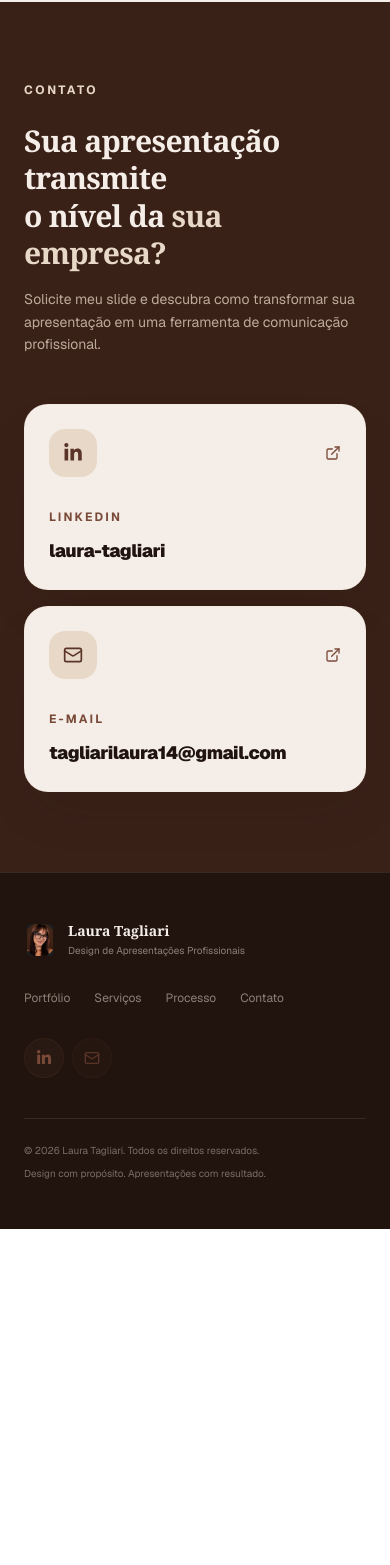
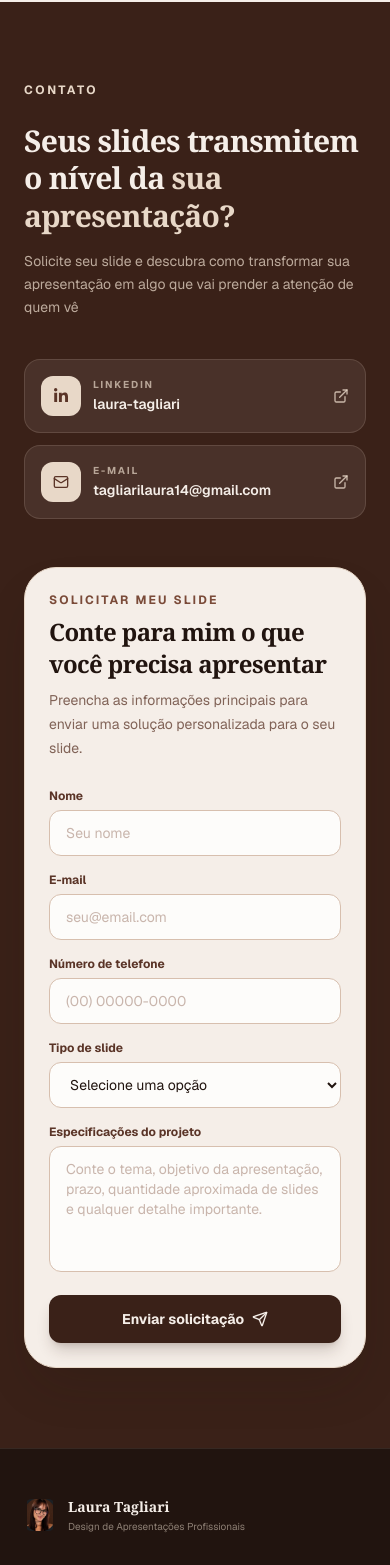
Before and after one commit to igorfc211-source/Portfolio-Laura, a Next.js app: page / in a window 390 px wide. Shown: the part 7899-9464 px from the top of the page. Before the commit the page ends 9128 px from the top, so only its background shows below. Built offline with nearby package versions, Linux system fonts and the light colour scheme.

Commit message:
feat: volta com o formulário

```diff
--- a/src/components/contacts.tsx
+++ b/src/components/contacts.tsx
@@ -2,7 +2,7 @@
 
 import { socials } from "@/src/lib/data/social";
 import { FadeIn } from "./ui/ui-components";
-import { LuExternalLink } from "react-icons/lu";
+import { LuExternalLink, LuSend } from "react-icons/lu";
 
 export function ContactSection() {
   return (
@@ -16,18 +16,15 @@ export function ContactSection() {
               </span>
 
               <h2 className="font-serif text-3xl md:text-4xl lg:text-5xl font-bold text-[#F5EEE8] tracking-tight leading-tight mb-4">
-                Sua apresentação transmite
+                Seus slides transmitem
                 <br />o nível da{" "}
-                <span className="text-[#E8D8C8]">sua empresa?</span>
+                <span className="text-[#E8D8C8]">sua apresentação?</span>
               </h2>
               <p className="text-sm text-[#E8D8C8]/75 leading-relaxed max-w-md">
-                Solicite meu slide e descubra como transformar sua apresentação em uma ferramenta de comunicação profissional.
+                Solicite seu slide e descubra como transformar sua apresentação em algo que vai prender a atenção de quem vê
               </p>
-            </div>
-          </FadeIn>
 
-          <FadeIn delay={0.15}>
-            <div className="grid grid-cols-1 gap-4 sm:grid-cols-2">
+              <div className="mt-10 grid grid-cols-1 gap-3 sm:grid-cols-2 lg:grid-cols-1">
                 {socials.map((social) => {
                   const Icon = social.icon;
 
@@ -36,25 +33,119 @@ export function ContactSection() {
                       key={social.id}
                       href={social.href}
                       target={social.id === "linkedin" ? "_blank" : undefined}
-                    rel={social.id === "linkedin" ? "noopener noreferrer" : undefined}
+                      rel={
+                        social.id === "linkedin"
+                          ? "noopener noreferrer"
+                          : undefined
+                      }
                       aria-label={`Abrir ${social.label} de Laura Tagliari`}
-                    className="group rounded-3xl border border-[#E8D8C8]/18 bg-[#F5EEE8] p-6 text-[#21140F] shadow-2xl shadow-[#21140F]/15 transition-all duration-300 hover:-translate-y-1 hover:bg-white focus-visible:outline-none focus-visible:ring-2 focus-visible:ring-[#E8D8C8]"
+                      className="group flex items-center justify-between rounded-2xl border border-[#E8D8C8]/15 bg-[#F5EEE8]/8 p-4 text-[#F5EEE8] transition-all duration-300 hover:-translate-y-0.5 hover:bg-[#F5EEE8]/12 focus-visible:outline-none focus-visible:ring-2 focus-visible:ring-[#E8D8C8]"
                     >
-                    <div className="mb-8 flex items-center justify-between">
-                      <span className="grid h-12 w-12 place-items-center rounded-2xl bg-[#E8D8C8] text-[#5A3427] transition-colors group-hover:bg-[#7A4A38] group-hover:text-[#F5EEE8]">
-                        <Icon className="h-5 w-5" />
+                      <span className="flex min-w-0 items-center gap-3">
+                        <span className="grid h-10 w-10 shrink-0 place-items-center rounded-xl bg-[#E8D8C8] text-[#5A3427]">
+                          <Icon className="h-4 w-4" />
                         </span>
-                      <LuExternalLink className="h-4 w-4 text-[#7A4A38] transition-transform group-hover:translate-x-0.5 group-hover:-translate-y-0.5" />
-                    </div>
-                    <p className="text-xs font-bold uppercase tracking-[0.18em] text-[#7A4A38]">
+                        <span className="min-w-0">
+                          <span className="block text-[10px] font-bold uppercase tracking-[0.18em] text-[#E8D8C8]/70">
                             {social.label}
-                    </p>
-                    <p className="mt-3 break-words text-lg font-black tracking-tight">
+                          </span>
+                          <span className="mt-0.5 block truncate text-sm font-semibold">
                             {social.handle}
-                    </p>
+                          </span>
+                        </span>
+                      </span>
+                      <LuExternalLink className="h-4 w-4 shrink-0 text-[#E8D8C8]/80 transition-transform group-hover:translate-x-0.5 group-hover:-translate-y-0.5" />
                     </a>
                   );
                 })}
+              </div>
+            </div>
+          </FadeIn>
+
+          <FadeIn delay={0.15}>
+            <div className="rounded-[2rem] border border-[#E8D8C8] bg-[#F5EEE8] p-6 shadow-2xl shadow-[#21140F]/18 md:p-8">
+              <div className="mb-7">
+                <p className="text-xs font-bold uppercase tracking-[0.18em] text-[#7A4A38]">
+                  Solicitar meu slide
+                </p>
+                <h3 className="mt-2 font-serif text-2xl font-bold tracking-tight text-[#21140F]">
+                  Conte para mim o que você precisa apresentar
+                </h3>
+                <p className="mt-2 text-sm leading-6 text-[#5A3427]/75">
+                  Preencha as informações principais para enviar uma solução personalizada para o seu slide.
+                </p>
+              </div>
+
+              <div className="space-y-4">
+                <div className="grid grid-cols-1 gap-4 sm:grid-cols-2">
+                  <div>
+                    <label className="mb-1.5 block text-xs font-bold text-[#5A3427]">
+                      Nome
+                    </label>
+                    <input
+                      type="text"
+                      className="w-full rounded-xl border border-[#D7BFAE] bg-white/80 px-4 py-3 text-sm text-[#21140F] placeholder:text-[#7A4A38]/40 transition-all focus:border-transparent focus:outline-none focus:ring-2 focus:ring-[#7A4A38]"
+                      placeholder="Seu nome"
+                    />
+                  </div>
+                  <div>
+                    <label className="mb-1.5 block text-xs font-bold text-[#5A3427]">
+                      E-mail
+                    </label>
+                    <input
+                      type="email"
+                      className="w-full rounded-xl border border-[#D7BFAE] bg-white/80 px-4 py-3 text-sm text-[#21140F] placeholder:text-[#7A4A38]/40 transition-all focus:border-transparent focus:outline-none focus:ring-2 focus:ring-[#7A4A38]"
+                      placeholder="seu@email.com"
+                    />
+                  </div>
+                </div>
+
+                <div className="grid grid-cols-1 gap-4 sm:grid-cols-2">
+                  <div>
+                    <label className="mb-1.5 block text-xs font-bold text-[#5A3427]">
+                      Número de telefone
+                    </label>
+                    <input
+                      type="tel"
+                      className="w-full rounded-xl border border-[#D7BFAE] bg-white/80 px-4 py-3 text-sm text-[#21140F] placeholder:text-[#7A4A38]/40 transition-all focus:border-transparent focus:outline-none focus:ring-2 focus:ring-[#7A4A38]"
+                      placeholder="(00) 00000-0000"
+                    />
+                  </div>
+                  <div>
+                    <label className="mb-1.5 block text-xs font-bold text-[#5A3427]">
+                      Tipo de slide
+                    </label>
+                    <select className="w-full rounded-xl border border-[#D7BFAE] bg-white/80 px-4 py-3 text-sm text-[#21140F] transition-all focus:border-transparent focus:outline-none focus:ring-2 focus:ring-[#7A4A38]">
+                      <option value="">Selecione uma opção</option>
+                      <option value="pitch">Pitch Deck</option>
+                      <option value="corporativo">Apresentação Corporativa</option>
+                      <option value="academico">Apresentação Acadêmica</option>
+                      <option value="palestra">Palestra ou Evento</option>
+                      <option value="redesign">Redesign de Slides</option>
+                      <option value="outro">Outro</option>
+                    </select>
+                  </div>
+                </div>
+
+                <div>
+                  <label className="mb-1.5 block text-xs font-bold text-[#5A3427]">
+                    Especificações do projeto
+                  </label>
+                  <textarea
+                    rows={5}
+                    className="w-full resize-none rounded-xl border border-[#D7BFAE] bg-white/80 px-4 py-3 text-sm text-[#21140F] placeholder:text-[#7A4A38]/40 transition-all focus:border-transparent focus:outline-none focus:ring-2 focus:ring-[#7A4A38]"
+                    placeholder="Conte o tema, objetivo da apresentação, prazo, quantidade aproximada de slides e qualquer detalhe importante."
+                  />
+                </div>
+
+                <button
+                  type="button"
+                  className="inline-flex w-full items-center justify-center gap-2 rounded-xl bg-[#3A2118] px-6 py-3.5 text-sm font-bold text-[#F5EEE8] shadow-lg shadow-[#3A2118]/20 transition-all hover:-translate-y-0.5 hover:bg-[#5A3427] focus-visible:outline-none focus-visible:ring-2 focus-visible:ring-[#7A4A38] focus-visible:ring-offset-2 focus-visible:ring-offset-[#F5EEE8]"
+                >
+                  Enviar solicitação
+                  <LuSend className="h-4 w-4" />
+                </button>
+              </div>
             </div>
           </FadeIn>
         </div>
```
Lines whose indentation alone changed are shown as unchanged.
